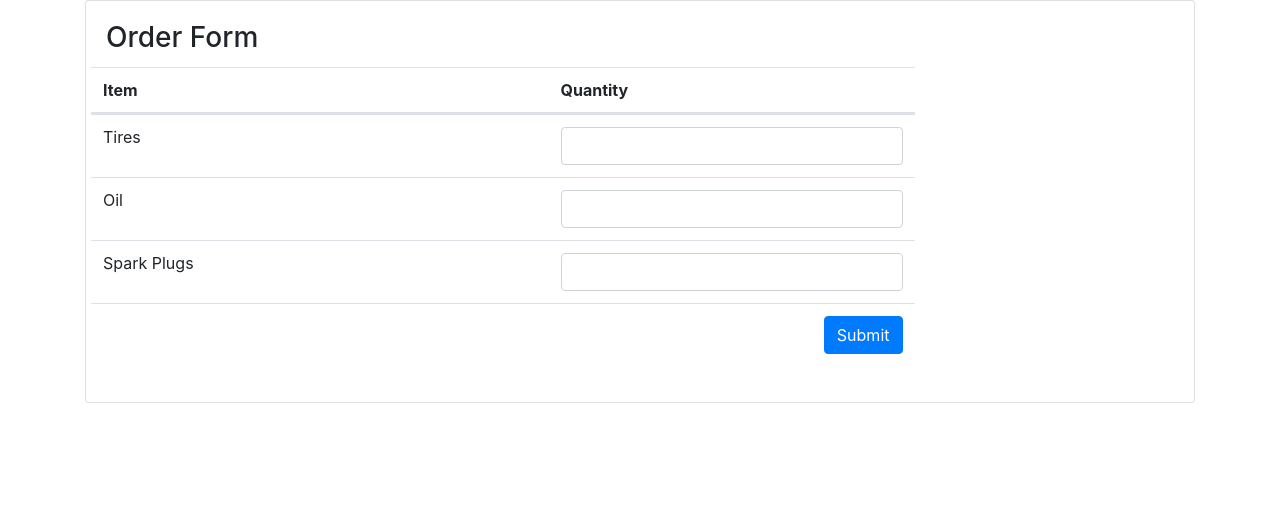
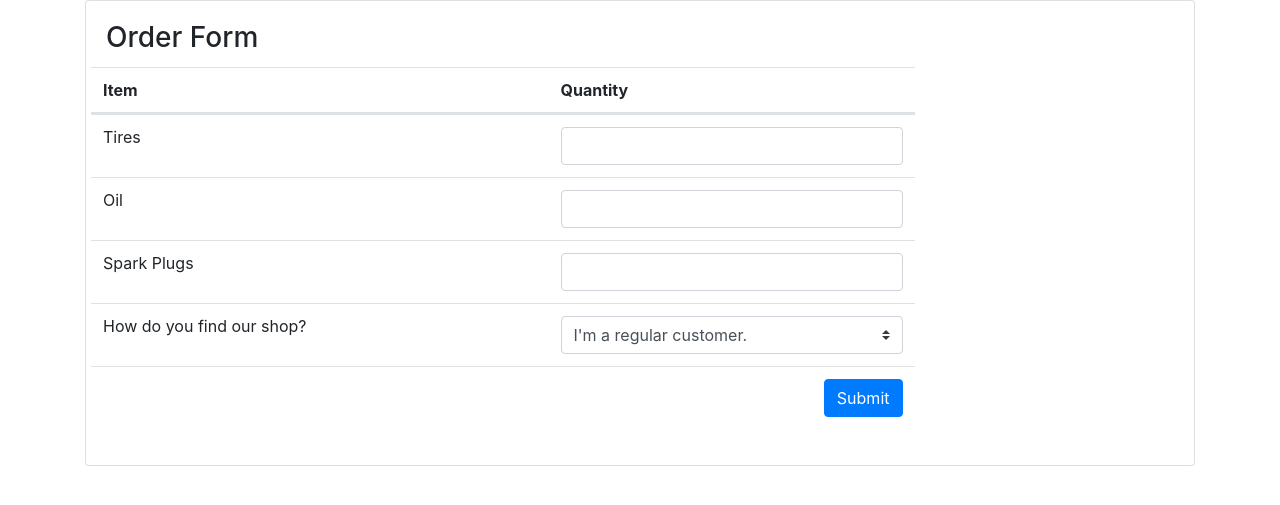
Before and after one commit to toledobrendo/dragon-php, a PHP site: page /order/order-form.php in a window 1280 px wide. Shown: the top 505 px of the page. Run offline with PHP 8.4, Linux system fonts and the light colour scheme.

Commit message:
select referral

```diff
--- a/order/order-form.php
+++ b/order/order-form.php
@@ -42,6 +42,19 @@
                     <input type="number" name="sparkQty" maxlength="3" min="0" max="10" class="form-control"/>
                   </td>
                 </tr>
+
+                <tr class="row">
+                  <td class="col-5">How do you find our shop?</td>
+                  <td class="col-4">
+                    <select name="find" class="custom-select">
+                        <option value="regular">I'm a regular customer.</option>
+                        <option value="tv">TV advertising.</option>
+                        <option value="phone">Phone directory.</option>
+                        <option value="mouth">Word of Mouth.</option>
+                    </select>
+                  </td>
+                </tr>
+
                 <tr class="row">
                   <td colspan="2" class="col-9">
                     <button type="submit" class="btn btn-primary float-right">Submit</button>
```
Also changed, not shown: order/process-order.php (+18 -6 lines).
